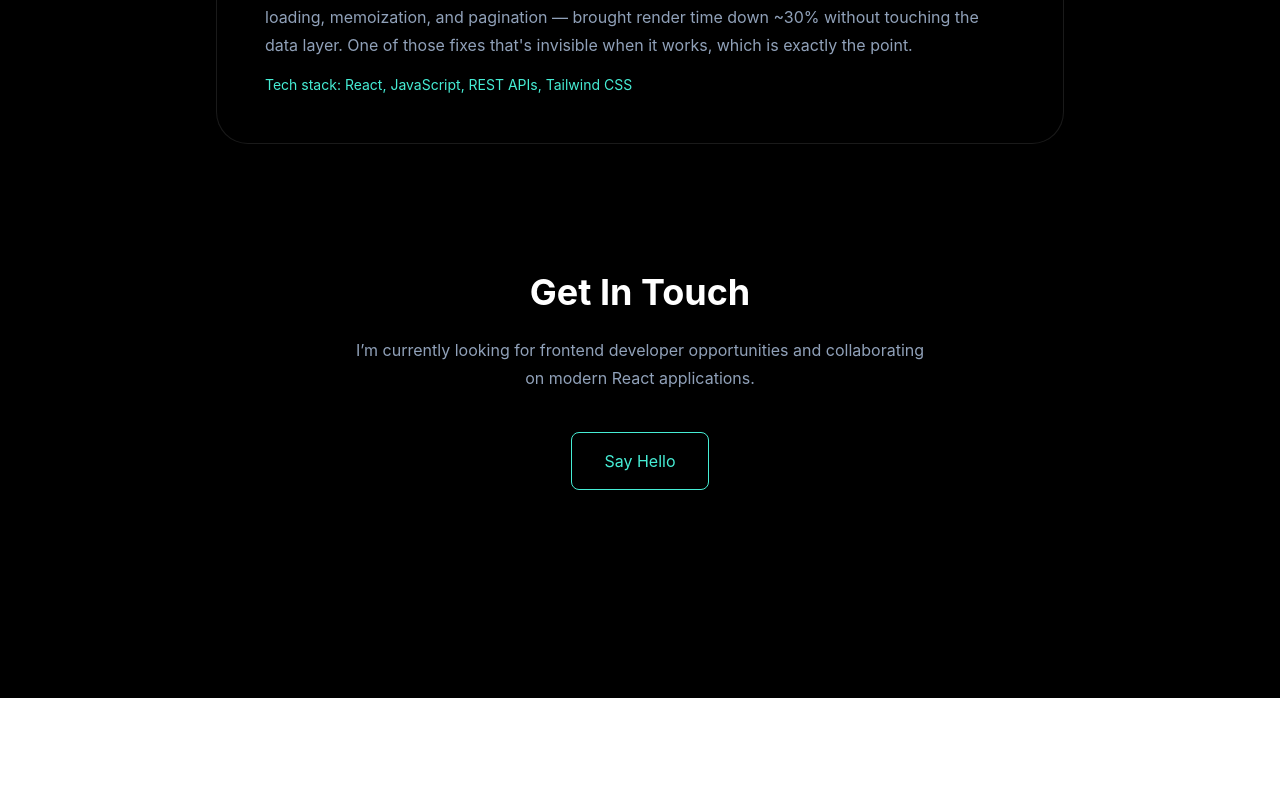
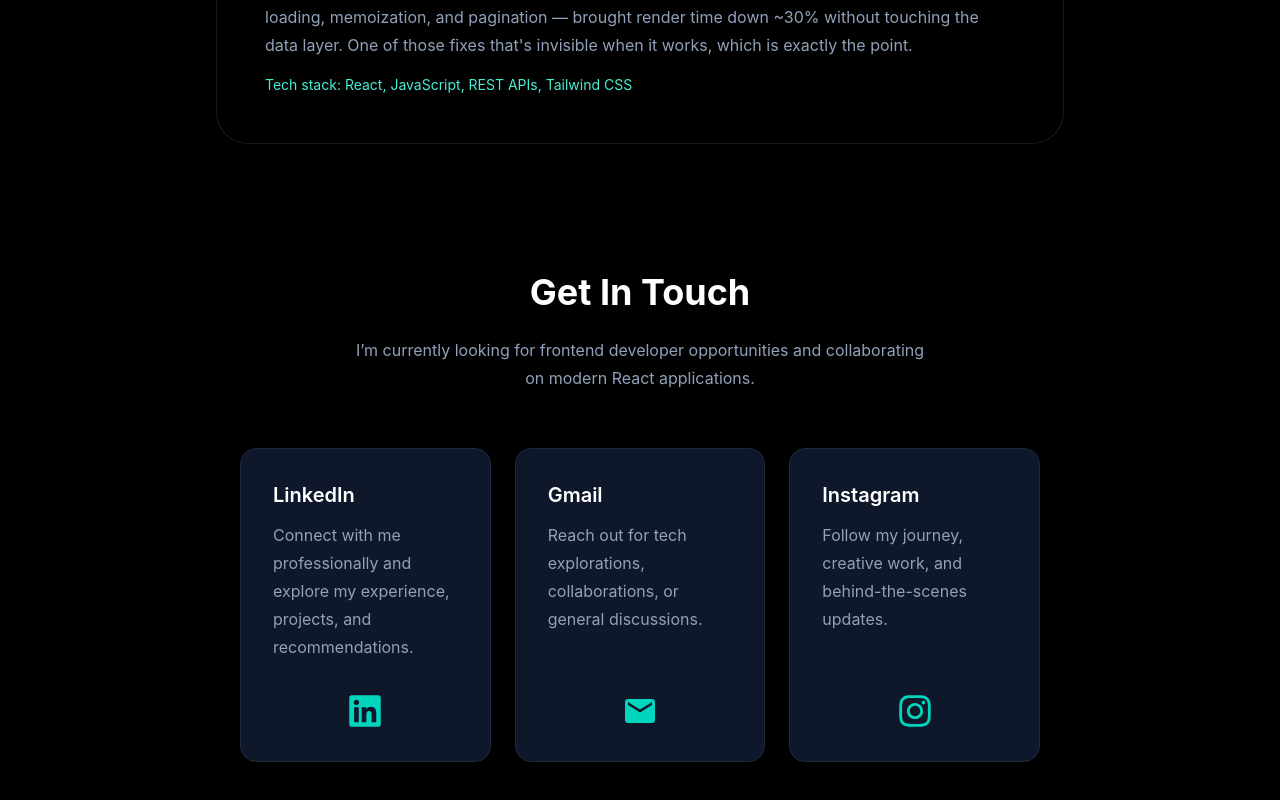
Before and after one commit to SwatiHD/Swati_Portfolio, a React (Vite) app: page / in a window 1280 px wide. Shown: the part 4140-4940 px from the top of the page. Before the commit the page ends 4838 px from the top, so only its background shows below. Built offline with nearby package versions, Linux system fonts and the light colour scheme.

Commit message:
added contact

```diff
--- a/src/sections/Contact.jsx
+++ b/src/sections/Contact.jsx
@@ -1,16 +1,74 @@
+import { FaLinkedin, FaInstagram } from "react-icons/fa";
+import { MdEmail } from "react-icons/md";
+
 export default function Contact() {
   return (
-    <section id="contact" className="pb-20 text-center scroll-mt-20">
-      <h2 className="text-4xl font-bold text-white">Get In Touch</h2>
+    <section id="contact" className="pb-20 px-6 scroll-mt-20 max-w-6xl mx-auto">
+      <div className="text-center">
+        <h2 className="text-4xl font-bold text-white">Get In Touch</h2>
 
-      <p className="max-w-xl mx-auto mt-6 leading-7 text-slate-400">
-        I’m currently looking for frontend developer opportunities and
-        collaborating on modern React applications.
-      </p>
+        <p className="max-w-xl mx-auto mt-6 leading-7 text-slate-400">
+          I’m currently looking for frontend developer opportunities and
+          collaborating on modern React applications.
+        </p>
+      </div>
 
-      <button className="mt-10 border border-teal-300 text-teal-300 px-8 py-4 rounded-lg hover:bg-teal-300/10 transition">
-        Say Hello
-      </button>
+      {/* Contact Cards */}
+      <div className="grid grid-cols-1 md:grid-cols-3 gap-6 mt-14">
+        {/* LinkedIn */}
+        <a
+          href="https://linkedin.com/in/swati-hd"
+          target="_blank"
+          rel="noopener noreferrer"
+          className="bg-slate-900 border border-slate-800 rounded-2xl p-8 flex flex-col justify-between hover:border-teal-400 transition-all duration-300 hover:-translate-y-1"
+        >
+          <div>
+            <h3 className="text-xl font-semibold text-white mb-3">LinkedIn</h3>
+
+            <p className="text-slate-400 leading-7">
+              Connect with me professionally and explore my experience,
+              projects, and recommendations.
+            </p>
+          </div>
+
+          <FaLinkedin className="text-4xl text-teal-400 mt-8 self-center" />
+        </a>
+
+        {/* Gmail */}
+        <a
+          href="mailto:swatihd12@gmail.com"
+          className="bg-slate-900 border border-slate-800 rounded-2xl p-8 flex flex-col justify-between hover:border-teal-400 transition-all duration-300 hover:-translate-y-1"
+        >
+          <div>
+            <h3 className="text-xl font-semibold text-white mb-3">Gmail</h3>
+
+            <p className="text-slate-400 leading-7">
+              Reach out for tech explorations, collaborations, or general
+              discussions.
+            </p>
+          </div>
+
+          <MdEmail className="text-4xl text-teal-400 mt-8 self-center" />
+        </a>
+
+        {/* Instagram */}
+        <a
+          href="https://www.instagram.com/swa.t888/"
+          target="_blank"
+          rel="noopener noreferrer"
+          className="bg-slate-900 border border-slate-800 rounded-2xl p-8 flex flex-col justify-between hover:border-teal-400 transition-all duration-300 hover:-translate-y-1"
+        >
+          <div>
+            <h3 className="text-xl font-semibold text-white mb-3">Instagram</h3>
+
+            <p className="text-slate-400 leading-7">
+              Follow my journey, creative work, and behind-the-scenes updates.
+            </p>
+          </div>
+
+          <FaInstagram className="text-4xl text-teal-400 mt-8 self-center" />
+        </a>
+      </div>
     </section>
   );
 }
```
